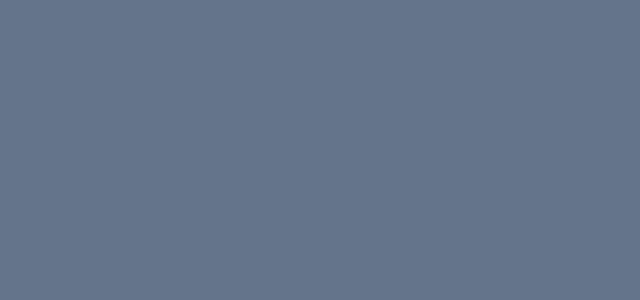
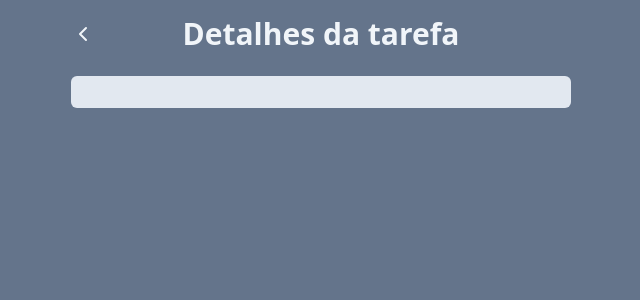
Before and after one commit to ApenasGuil/aprendendo-React-1, a React (Vite) app: page /task in a window 1280 px wide. Shown: the top 300 px of the page, without its empty margins (319-959 px from the left). Built offline with nearby package versions, Linux system fonts and the light colour scheme.

Commit message:
task page

```diff
--- a/src/components/Tasks.jsx
+++ b/src/components/Tasks.jsx
@@ -9,7 +9,7 @@
     query.set("title", task.title)
     query.set("description", task.description)
 
-    navigate(`/task?title=${query.toString()}`)
+    navigate(`/task?${query.toString()}`)
   }
 
   return (
--- a/src/pages/TaskPage.jsx
+++ b/src/pages/TaskPage.jsx
@@ -1,13 +1,37 @@
-import { useSearchParams } from "react-router-dom";
+import { ChevronLeftIcon } from "lucide-react";
+import { useNavigate, useSearchParams } from "react-router-dom";
 
 function TaskPage() {
-    const [searchParams] = useSearchParams();
-    const title = searchParams.get("title");
-    const description = searchParams.get("description");
-    return <div className="h-screen w-screen bg-slate-500 p6">
-        <h1>{title}</h1>
-        <p>{description}</p>
+  const [searchParams] = useSearchParams();
+  const title = searchParams.get("title");
+  const description = searchParams.get("description");
+
+  const navigate = useNavigate();
+
+  return (
+    <div className="h-screen w-screen bg-slate-500 p6 flex justify-center py-4">
+      <div className="w-[500px] space-y-4">
+        <div className="flex justify-center relative mb-6">
+          <button
+            onClick={() => navigate(-1)}
+            className="absolute left-0 top-0 bottom-0 text-slate-100"
+          >
+            <ChevronLeftIcon />
+          </button>
+          <h1 className="text-3xl text-slate-100 font-bold text-center">
+            Detalhes da tarefa
+          </h1>
+        </div>
+
+        <div className="bg-slate-200 p-4 rounded-md">
+          <h2 className="text-xl text-white font-bold text-slate-600">
+            {title}
+          </h2>
+          <p className="text-slate-600">{description}</p>
+        </div>
+      </div>
     </div>
+  );
 }
 
 export default TaskPage;
```
Also changed, not shown: src/App.jsx (+10 -6 lines).
